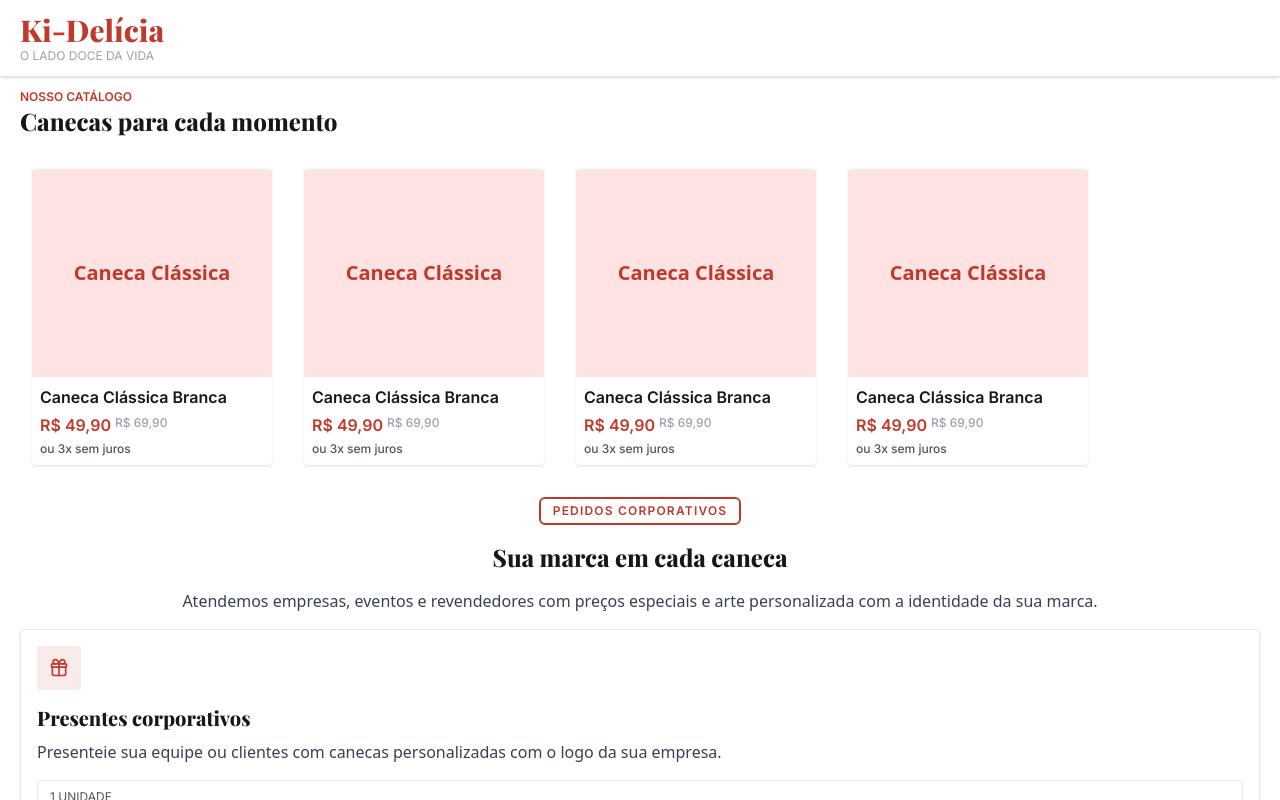
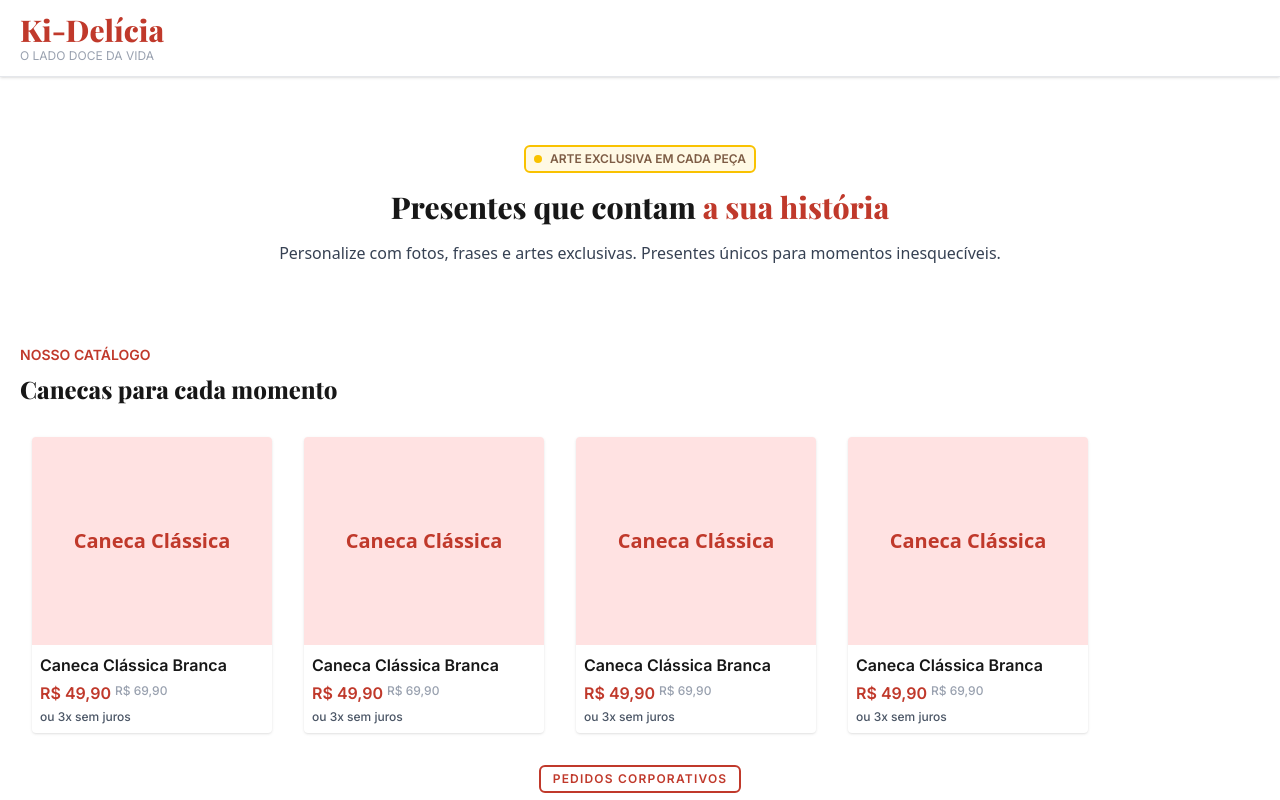
Before and after one commit to renatomart15/kidelicia-ecommerce, a Next.js app: page / in a window 1280 px wide. Shown: the top 800 px of the page. Built offline with nearby package versions, Linux system fonts and the light colour scheme; a web font is replaced by a local one.

Commit message:
feat: seção hero

```diff
--- a/app/layout.tsx
+++ b/app/layout.tsx
@@ -15,7 +15,7 @@ const inter = Inter({
 });
 
 export const metadata: Metadata = {
-  title: "Create Next App",
+  title: "Ki-Delícia",
   description: "Generated by create next app",
 };
 
--- a/app/page.tsx
+++ b/app/page.tsx
@@ -1,9 +1,11 @@
 import Catalog from "@/components/sections/Catalog";
 import CorporateOrders from "@/components/sections/CorporateOrders";
+import Hero from "@/components/sections/Hero";
 
 export default function Home() {
   return (
-    <div className="">
+    <div>
+      <Hero />
       <Catalog />
       <CorporateOrders />
     </div>
--- a/components/sections/Catalog.tsx
+++ b/components/sections/Catalog.tsx
@@ -5,10 +5,11 @@ const Catalog = () => {
   return (
     <section>
       <div className="px-5 py-3">
-        <p className="text-vermelho font-body font-semibold text-xs">
-          NOSSO CATÁLOGO
+        <p className="text-vermelho font-body font-semibold text-sm flex gap-2 items-center">
+          <span>NOSSO CATÁLOGO</span>
+          <div className="h-1 bg-vermelho rounded-4xl flex-1 md:hidden"></div>
         </p>
-        <h1 className="font-heading text-2xl font-extrabold">
+        <h1 className="font-heading text-2xl font-extrabold mt-2">
           Canecas para cada momento
         </h1>
       </div>
--- /dev/null
+++ b/components/sections/Hero.tsx
@@ -0,0 +1,22 @@
+import React from "react";
+
+const Hero = () => {
+  return (
+    <section className="px-5 py-17 text-center flex flex-col items-center">
+      <span className="flex items-center gap-2 bg-amarelo/10 rounded-md border-2 border-amarelo px-2 py-1">
+        {" "}
+        <div className="bg-amarelo h-2 w-2 rounded-full"></div>
+        <span className="text-xs font-body font-semibold text-amber-950/70">ARTE EXCLUSIVA EM CADA PEÇA</span>
+      </span>
+      <h1 className="font-heading text-3xl font-extrabold my-4">
+        Presentes que contam <span className="text-vermelho">a sua história</span>
+      </h1>
+      <p className="text-gray-700">
+        Personalize com fotos, frases e artes exclusivas. Presentes únicos para
+        momentos inesquecíveis.
+      </p>
+    </section>
+  );
+};
+
+export default Hero;
```
